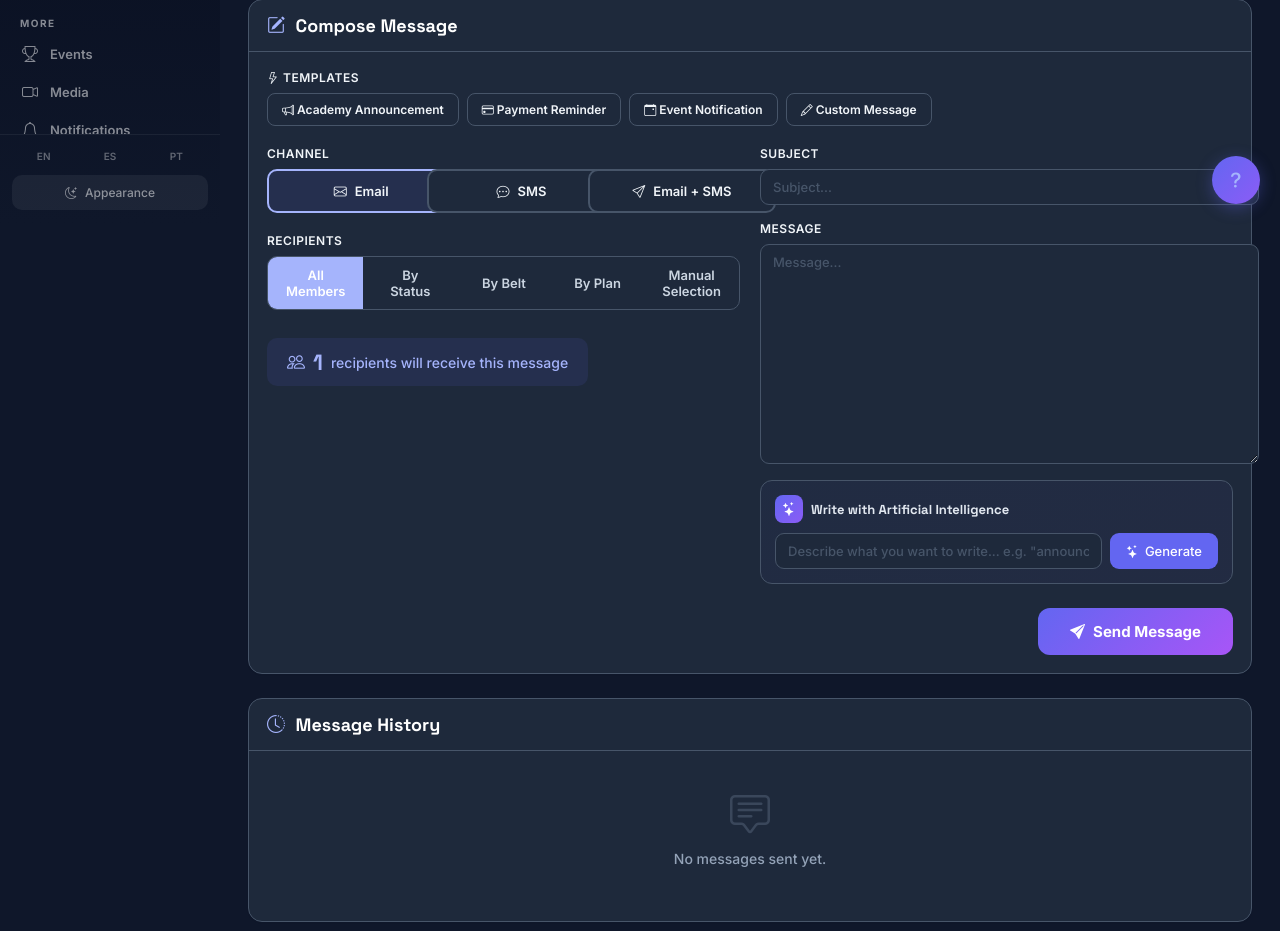
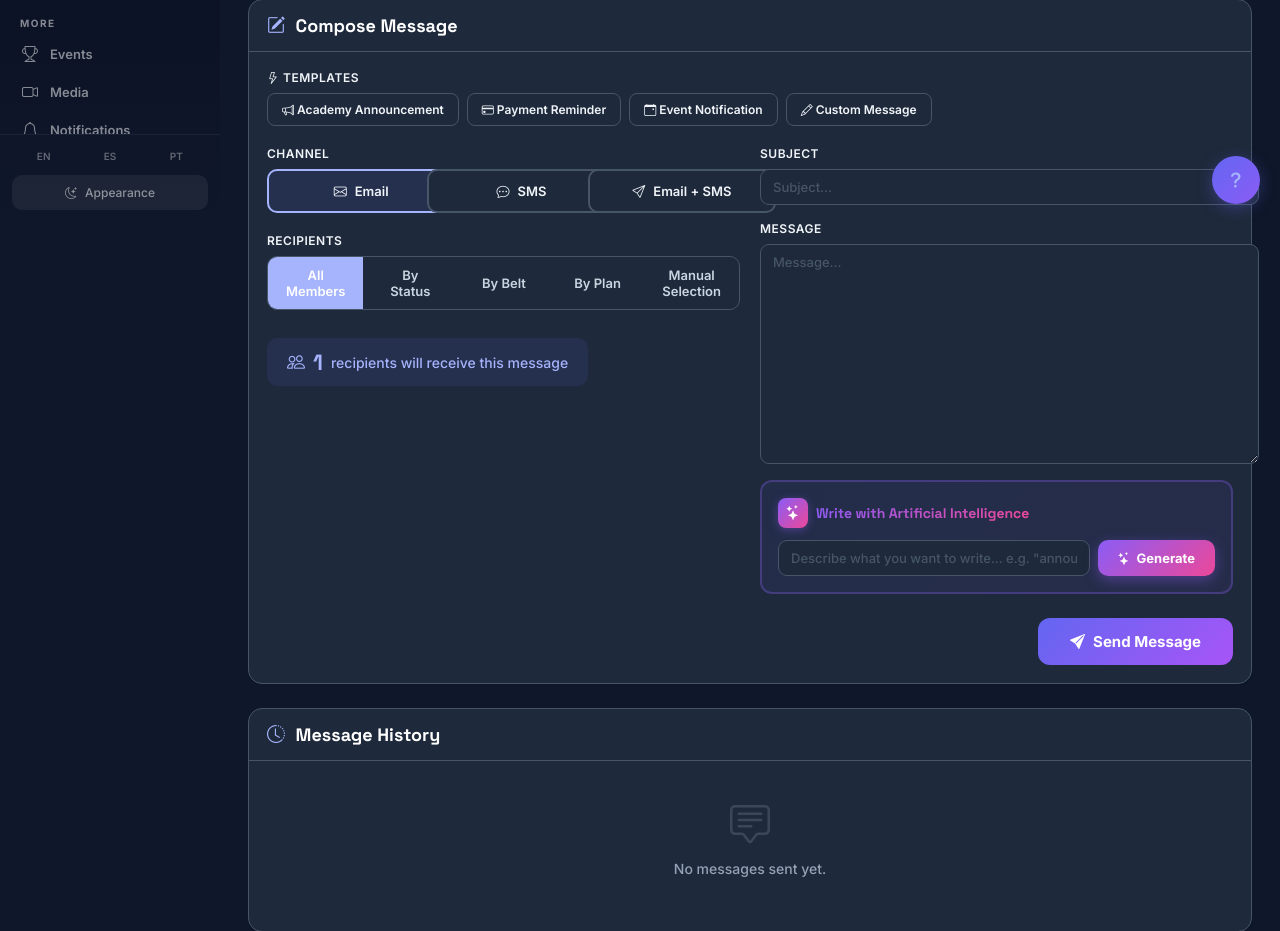
Before and after one commit to diegoalmeidajj/fit4academy, a Flask app: page /messaging in a window 1280 px wide. Shown: the part 576-1507 px from the top of the page. Run offline with Flask 3, Linux system fonts and the light colour scheme; the visitor is signed in with stand-in values (Sample User, id 1); data comes from the database, SQL or seed files in the repository; data that the repository does not hold is empty; some libraries are stand-ins or nearby versions.

Commit message:
Make AI Generate button vibrant purple-pink gradient with glow
Co-Authored-By: Claude Opus 4.6 (1M context) <noreply@anthropic.com>

```diff
--- a/templates/messaging.html
+++ b/templates/messaging.html
@@ -284,16 +284,16 @@
                     <textarea name="body" id="msgBody" class="form-control" rows="10" placeholder="{{ t('msg_body') }}..." style="resize:vertical;min-height:200px;" required></textarea>
 
                     <!-- AI Writer -->
-                    <div style="margin-top:12px;border:1.5px solid var(--border);border-radius:12px;padding:14px;background:linear-gradient(135deg,rgba(99,102,241,.04),rgba(139,92,246,.04));">
-                        <div style="display:flex;align-items:center;gap:8px;margin-bottom:10px;">
-                            <div style="width:28px;height:28px;border-radius:8px;background:linear-gradient(135deg,#6366f1,#8b5cf6);display:flex;align-items:center;justify-content:center;">
-                                <i class="bi bi-stars" style="color:#fff;font-size:14px;"></i>
+                    <div style="margin-top:12px;border:2px solid rgba(139,92,246,.3);border-radius:12px;padding:16px;background:linear-gradient(135deg,rgba(99,102,241,.08),rgba(139,92,246,.08));">
+                        <div style="display:flex;align-items:center;gap:8px;margin-bottom:12px;">
+                            <div style="width:30px;height:30px;border-radius:8px;background:linear-gradient(135deg,#8b5cf6,#ec4899);display:flex;align-items:center;justify-content:center;box-shadow:0 2px 8px rgba(139,92,246,.4);">
+                                <i class="bi bi-stars" style="color:#fff;font-size:15px;"></i>
                             </div>
-                            <span style="font-size:13px;font-weight:700;font-family:'Space Grotesk';">{{ t('msg_ai_title') }}</span>
+                            <span style="font-size:14px;font-weight:700;font-family:'Space Grotesk';background:linear-gradient(135deg,#8b5cf6,#ec4899);-webkit-background-clip:text;-webkit-text-fill-color:transparent;">{{ t('msg_ai_title') }}</span>
                         </div>
                         <div style="display:flex;gap:8px;">
                             <input type="text" id="aiPrompt" class="form-control" placeholder="{{ t('msg_ai_placeholder') }}" style="flex:1;font-size:13px;">
-                            <button type="button" class="btn btn-primary" onclick="generateWithAI()" id="aiBtn" style="white-space:nowrap;">
+                            <button type="button" onclick="generateWithAI()" id="aiBtn" style="white-space:nowrap;padding:10px 20px;border-radius:10px;border:none;background:linear-gradient(135deg,#8b5cf6,#ec4899);color:#fff;font-size:13px;font-weight:700;cursor:pointer;display:flex;align-items:center;gap:6px;box-shadow:0 4px 14px rgba(139,92,246,.4);transition:all .2s;" onmouseover="this.style.transform='translateY(-1px)';this.style.boxShadow='0 6px 20px rgba(139,92,246,.5)'" onmouseout="this.style.transform='';this.style.boxShadow='0 4px 14px rgba(139,92,246,.4)'">
                                 <i class="bi bi-stars"></i> {{ t('msg_ai_generate') }}
                             </button>
                         </div>
```
